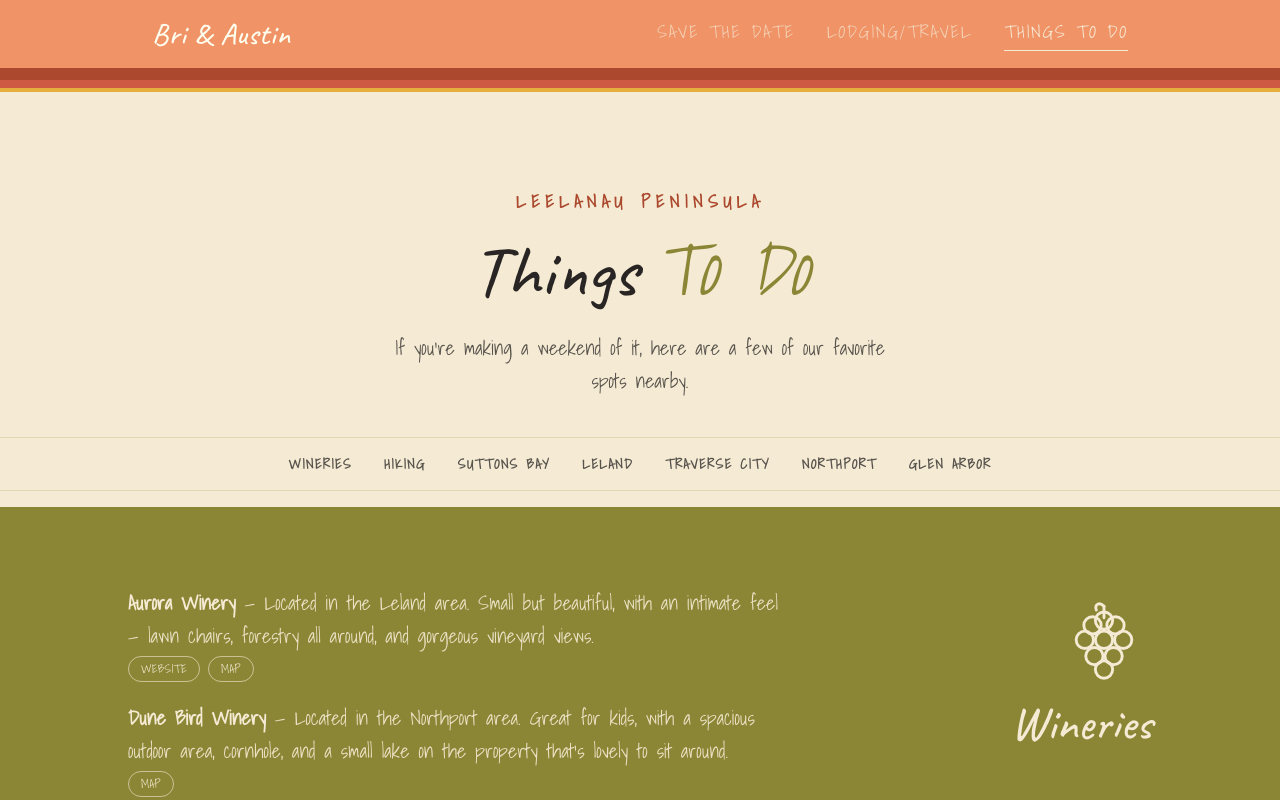
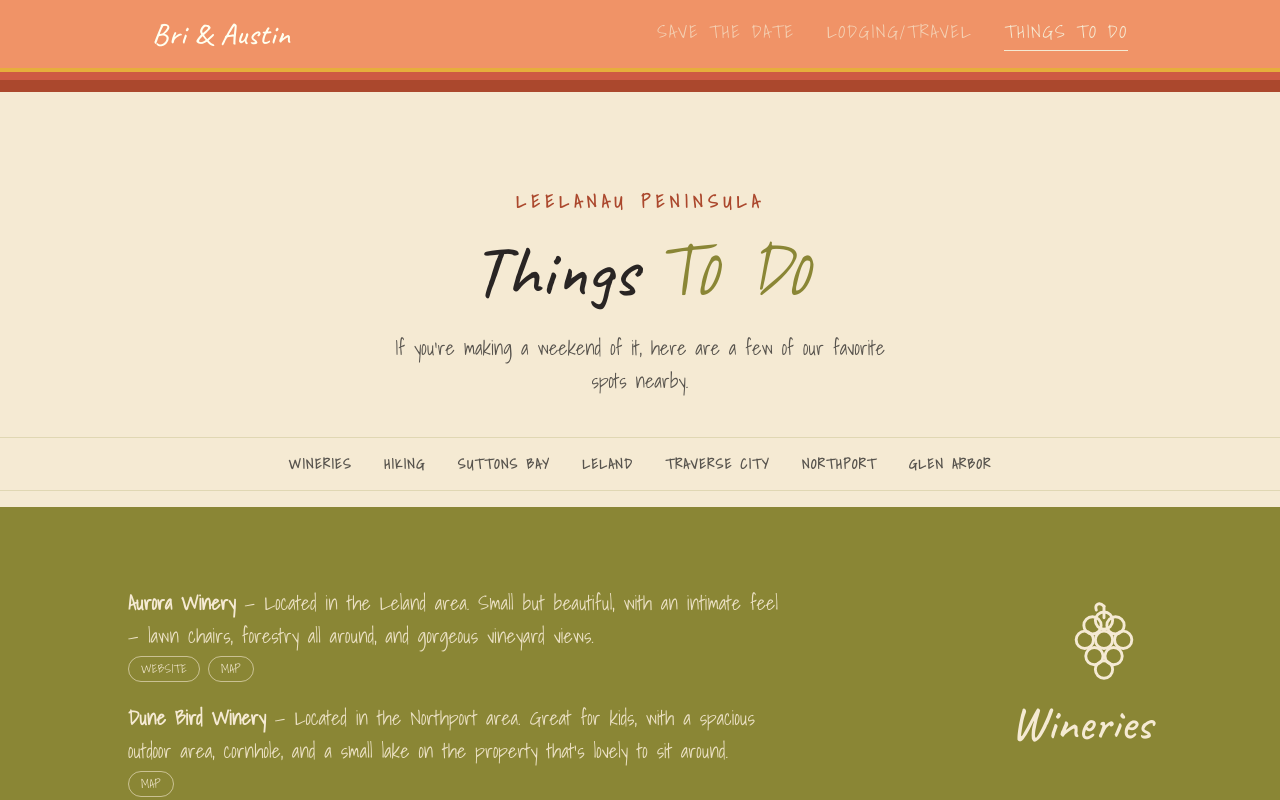
Before and after one commit to briondris/bri-austin-wedding, a Next.js app: page /thingstodo in a window 1280 px wide. Shown: the top 800 px of the page. Built offline with nearby package versions, Linux system fonts and the light colour scheme.

Commit message:
Fix date, text on lodging, and adds nav animation (#16)
Co-authored-by: Brianna <briannaondris@brightlineinteractive.com>

```diff
--- a/src/app/globals.css
+++ b/src/app/globals.css
@@ -29,3 +29,78 @@ body {
   background: var(--color-apricot);
   color: var(--color-cream);
 }
+/* --------------------------------
+   Retro stripe animation
+--------------------------------- */
+
+/* 1. Happens ONCE when the page loads */
+@keyframes stripeEnter {
+  from {
+    transform: scaleX(0);
+  }
+
+  to {
+    transform: scaleX(1);
+  }
+}
+
+.retro-stripe-enter {
+  transform: scaleX(0);
+
+  /* Makes it grow from right → left */
+  transform-origin: right center;
+
+  animation: stripeEnter 900ms ease-in-out forwards;
+}
+
+.retro-stripe-enter-1 .retro-stripe-pulse {
+  animation-delay: 1.5s;
+}
+
+.retro-stripe-enter-2 .retro-stripe-pulse {
+  animation-delay: 1.62s;
+}
+
+.retro-stripe-enter-3 .retro-stripe-pulse {
+  animation-delay: 1.74s;
+}
+
+/* 2. Repeating little center shrink */
+@keyframes stripePulse {
+  0%,
+  90%,
+  100% {
+    transform: scaleX(1);
+  }
+
+  95% {
+    transform: scaleX(0.35);
+  }
+}
+
+.retro-stripe-pulse {
+  width: 100%;
+  transform-origin: center;
+  animation: stripePulse 15s ease-in-out infinite;
+}
+
+.retro-stripe-enter-1 .retro-stripe-pulse {
+  animation-delay: 1.5s;
+}
+
+.retro-stripe-enter-2 .retro-stripe-pulse {
+  animation-delay: 1.62s;
+}
+
+.retro-stripe-enter-3 .retro-stripe-pulse {
+  animation-delay: 1.74s;
+}
+
+/* Accessibility */
+@media (prefers-reduced-motion: reduce) {
+  .retro-stripe-enter,
+  .retro-stripe-pulse {
+    animation: none;
+    transform: scaleX(1);
+  }
+}
--- a/src/app/lodging/page.tsx
+++ b/src/app/lodging/page.tsx
@@ -12,7 +12,6 @@ import {
 import SpotLinks from "@/components/lodging/SpotLinks";
 import StayCard from "@/components/lodging/StayCard";
 import SectionDivider from "@/components/lodging/SectionDivider";
-import { RetroStripeDividerTop } from "@/components/RetroStripeDivider";
 
 import {
   jumpLinks,
@@ -25,7 +24,6 @@ import {
 export default function Lodging() {
   return (
     <main className="min-h-screen bg-cream">
-      <RetroStripeDividerTop />
       {/* Header */}
       <div className="mx-auto max-w-2xl px-6 pt-10 pb-6 text-center md:pt-24 md:pb-10">
         <p className="mb-2 font-sans text-[10px] font-semibold uppercase tracking-[0.28em] text-bloodOrange md:mb-4 md:text-lg md:tracking-[0.3em]">
@@ -86,10 +84,8 @@ export default function Lodging() {
               <span className="font-sans font-semibold text-stone-800">
                 A heads up:
               </span>{" "}
-              our welcome party, after party, and farewell brunch are all being
-              planned to launch from this area, and we&apos;re looking into a
-              shuttle bus running to and from this location. Staying nearby will
-              make the whole weekend easier to get around.
+              our wedding day after-party will be here, and we&apos;ve booked a
+              shuttle to take guests to and from this location.
             </p>
 
             <SpotLinks
--- a/src/app/page.tsx
+++ b/src/app/page.tsx
@@ -11,8 +11,6 @@ export default function Home() {
     <main>
       {/* Hero */}
       <section className="flex h-[75vh] min-h-[450px] w-full flex-col">
-        {/* Top 70s stripe stack */}
-        <RetroStripeDividerTop />
         <div className="relative min-h-0 flex-1 w-full">
           <FadeImage
             src="/images/engagement/yes.jpg"
--- a/src/app/savethedate/page.tsx
+++ b/src/app/savethedate/page.tsx
@@ -1,12 +1,13 @@
 import Countdown from "@/components/Countdown";
 import SaveTheDateForm from "@/components/SaveTheDateForm";
-import { RetroStripeDividerTop } from "@/components/RetroStripeDivider";
+import {
+  SAVE_THE_DATE_DEADLINE_LABEL,
+  SAVE_THE_DATE_DEADLINE,
+} from "@/data/saveTheDate";
 
 export default function SaveTheDate() {
   return (
     <main className="min-h-screen bg-cream flex flex-col">
-      <RetroStripeDividerTop />
-
       <div className="px-6 pb-10 md:pb-16">
         {/* Intro */}
         <div className="max-w-3xl mx-auto text-center pt-8 md:pt-20 pb-3 md:pb-6">
@@ -28,14 +29,16 @@ export default function SaveTheDate() {
 
           <p className="max-w-xl mx-auto font-sans text-xs md:text-lg text-stone-600 leading-relaxed">
             Add your address below by{" "}
-            <span className="font-semibold text-bloodOrange">September 30</span>{" "}
+            <span className="font-semibold text-bloodOrange">
+              {SAVE_THE_DATE_DEADLINE_LABEL}
+            </span>{" "}
             so we can mail you the invite!
           </p>
         </div>
 
         {/* Countdown */}
         <div className="max-w-4xl mx-auto mb-5 md:mb-10">
-          <Countdown />
+          <Countdown targetDate={SAVE_THE_DATE_DEADLINE} />
         </div>
 
         {/* Form intro */}
--- a/src/app/thingstodo/page.tsx
+++ b/src/app/thingstodo/page.tsx
@@ -36,7 +36,6 @@ import {
 export default function ThingsToDo() {
   return (
     <main className="min-h-screen bg-cream">
-      <RetroStripeDividerTop />
       {/* Header */}
       <div className="mx-auto max-w-2xl px-6 pt-10 pb-6 text-center md:pt-24 md:pb-10">
         <p className="mb-2 font-sans text-[10px] font-semibold uppercase tracking-[0.28em] text-bloodOrange md:mb-4 md:text-lg md:tracking-[0.3em]">
--- a/src/components/Countdown.tsx
+++ b/src/components/Countdown.tsx
@@ -2,14 +2,21 @@
 
 import { useEffect, useState } from "react";
 
-const TARGET_DATE = new Date("2026-10-31T00:00:00");
+type CountdownProps = {
+  targetDate: Date;
+};
 
-function getTimeLeft() {
+function getTimeLeft(targetDate: Date) {
   const now = new Date();
-  const diff = TARGET_DATE.getTime() - now.getTime();
+  const diff = targetDate.getTime() - now.getTime();
 
   if (diff <= 0) {
-    return { days: 0, hours: 0, minutes: 0, seconds: 0 };
+    return {
+      days: 0,
+      hours: 0,
+      minutes: 0,
+      seconds: 0,
+    };
   }
 
   return {
@@ -20,16 +27,20 @@ function getTimeLeft() {
   };
 }
 
-export default function Countdown() {
+export default function Countdown({ targetDate }: CountdownProps) {
   const [timeLeft, setTimeLeft] = useState<ReturnType<
     typeof getTimeLeft
   > | null>(null);
 
   useEffect(() => {
-    setTimeLeft(getTimeLeft());
-    const interval = setInterval(() => setTimeLeft(getTimeLeft()), 1000);
+    setTimeLeft(getTimeLeft(targetDate));
+
+    const interval = setInterval(() => {
+      setTimeLeft(getTimeLeft(targetDate));
+    }, 1000);
+
     return () => clearInterval(interval);
-  }, []);
+  }, [targetDate]);
 
   if (!timeLeft) return null;
 
@@ -47,6 +58,7 @@ export default function Countdown() {
           <span className="font-sans font-bold text-lg md:text-5xl text-apricot tabular-nums">
             {unit.value}
           </span>
+
           <span className="font-sans font-semibold text-[9px] md:text-sm uppercase tracking-widest text-stone-600 mt-0.5">
             {unit.label}
           </span>
--- a/src/components/Nav.tsx
+++ b/src/components/Nav.tsx
@@ -4,6 +4,7 @@ import { useState } from "react";
 import Link from "next/link";
 import DesktopNav from "./menu/DesktopNav";
 import MobileMenu from "./menu/MobileMenu";
+import { RetroStripeDividerTopAnimated } from "@/components/RetroStripeDivider";
 
 export default function Nav() {
   const [open, setOpen] = useState(false);
@@ -41,6 +42,7 @@ export default function Nav() {
       </div>
 
       <MobileMenu open={open} onClose={() => setOpen(false)} />
+      <RetroStripeDividerTopAnimated />
     </header>
   );
 }
--- a/src/components/RetroStripeDivider.tsx
+++ b/src/components/RetroStripeDivider.tsx
@@ -4,6 +4,24 @@ function RetroStripeDividerTop() {
       <div className="h-2.5 md:h-3 bg-bloodOrange" />
       <div className="h-1.5 md:h-2 bg-copperTulip" />
       <div className="h-1 bg-marigold" />
+    </div>
+  );
+}
+
+function RetroStripeDividerTopAnimated() {
+  return (
+    <div className="w-full shrink-0 overflow-hidden">
+      <div className="retro-stripe-enter retro-stripe-enter-1">
+        <div className="retro-stripe-pulse h-1 bg-marigold" />
+      </div>
+
+      <div className="retro-stripe-enter retro-stripe-enter-2">
+        <div className="retro-stripe-pulse h-1.5 md:h-2 bg-copperTulip" />
+      </div>
+
+      <div className="retro-stripe-enter retro-stripe-enter-3">
+        <div className="retro-stripe-pulse h-2.5 md:h-3 bg-bloodOrange" />
+      </div>
     </div>
   );
 }
@@ -18,4 +36,8 @@ function RetroStripeDividerBottom() {
   );
 }
 
-export { RetroStripeDividerTop, RetroStripeDividerBottom };
+export {
+  RetroStripeDividerTop,
+  RetroStripeDividerBottom,
+  RetroStripeDividerTopAnimated,
+};
--- /dev/null
+++ b/src/data/saveTheDate.ts
@@ -0,0 +1,7 @@
+export const SAVE_THE_DATE_DEADLINE = new Date("2026-10-31T23:59:59");
+
+export const SAVE_THE_DATE_DEADLINE_LABEL =
+  SAVE_THE_DATE_DEADLINE.toLocaleDateString("en-US", {
+    month: "long",
+    day: "numeric",
+  });
```
